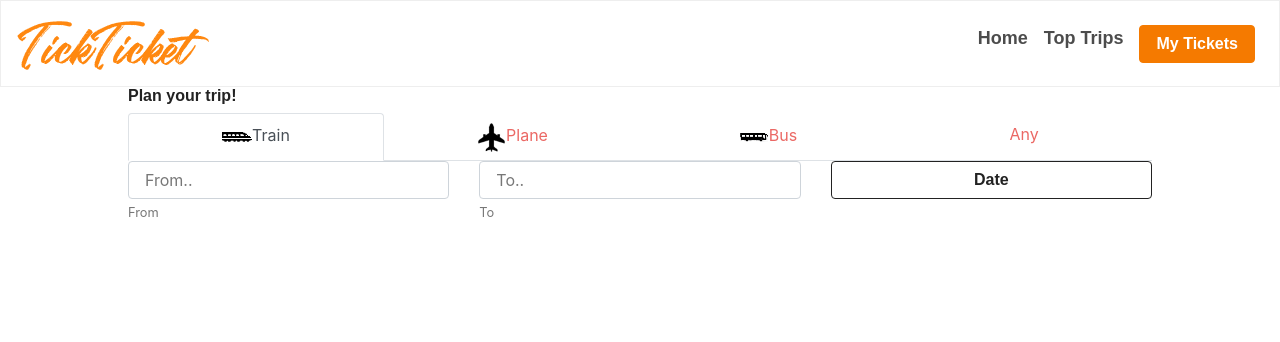
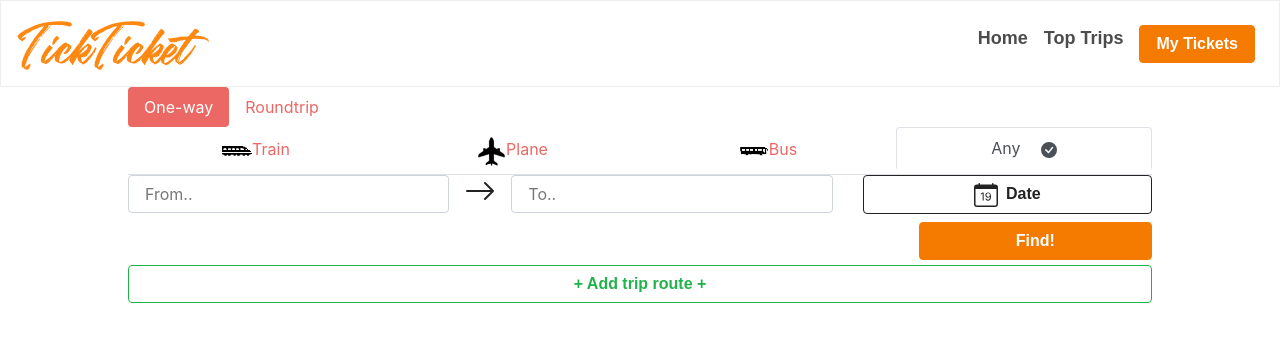
Before and after one commit to araneoAnicet/TickTicket, a React (Create React App) app in the folder tick_ticket/: page / in a window 1280 px wide. Shown: the top 342 px of the page. Built offline with nearby package versions, Linux system fonts and the light colour scheme; a web font is replaced by a local one.

Commit message:
add icons and Roundtrip fields

```diff
--- a/tick_ticket/src/App.js
+++ b/tick_ticket/src/App.js
@@ -1,16 +1,13 @@
 import React from 'react';
 import NavBar from './components/Navbar';
-import Searcher from './components/Searcher';
-import SearcherNav from './components/SearcherNav';
+import SearcherModeSelector from './components/SearcherModeSelector';
 import './App.css';
 
 function App() {
   return (
     <div>
       <NavBar/>
-      <Searcher>
-      <SearcherNav/>
-      </Searcher>
+      <SearcherModeSelector/>
     </div>
   );
 }
--- a/tick_ticket/src/components/Searcher.js
+++ b/tick_ticket/src/components/Searcher.js
@@ -1,36 +1,68 @@
-import React from 'react';
+import React, {useState} from 'react';
 import Form from 'react-bootstrap/Form';
 import Row from 'react-bootstrap/Row';
 import Col from 'react-bootstrap/Col';
 import Button from 'react-bootstrap/Button';
 import '../style.css';
+import SearcherNav from './SearcherNav';
 
 
 function Searcher(props) {
+    function deleteButtonComponent(props) {
+        return (
+            <Button variant="primary" block>
+                Remove
+                <svg style={{ marginLeft: '0.5em' }} width="1em" height="1em" viewBox="0 0 16 16" className="bi bi-x-circle-fill" fill="currentColor" xmlns="http://www.w3.org/2000/svg">
+  <path fill-rule="evenodd" d="M16 8A8 8 0 1 1 0 8a8 8 0 0 1 16 0zM5.354 4.646a.5.5 0 1 0-.708.708L7.293 8l-2.647 2.646a.5.5 0 0 0 .708.708L8 8.707l2.646 2.647a.5.5 0 0 0 .708-.708L8.707 8l2.647-2.646a.5.5 0 0 0-.708-.708L8 7.293 5.354 4.646z"/>
+</svg>
+            </Button>
+        );
+    }
+
+    var deleteButton;
+    if (props.hasDeleteButton) {
+        deleteButton = deleteButtonComponent()
+    }
     return (
-        <div className="edges-margin">
-            {props.children}
+        <div>
+            <SearcherNav/>
+                <Form style={{ margitBottom: '5em' }}>
+                <Row>
+                    <Col xs={4}>
+                    <Form.Control placeholder="From.." />
 
-                <Form>
-                <Row>
-                    <Col>
-                    <Form.Control placeholder="From.." />
-                    <Form.Text className="text-muted">
-                        From
-                    </Form.Text>
+                    </Col>
+                    <Col xs={0.3}>
+                    <svg width="2em" height="2em" viewBox="0 0 16 16" className="bi bi-arrow-right" fill="currentColor" xmlns="http://www.w3.org/2000/svg">
+  <path fill-rule="evenodd" d="M1 8a.5.5 0 0 1 .5-.5h11.793l-3.147-3.146a.5.5 0 0 1 .708-.708l4 4a.5.5 0 0 1 0 .708l-4 4a.5.5 0 0 1-.708-.708L13.293 8.5H1.5A.5.5 0 0 1 1 8z"/>
+</svg>
+                    </Col>
+                    <Col xs={4}>
+                    <Form.Control placeholder="To.." />
+
                     </Col>
                     <Col>
-                    <Form.Control placeholder="To.." />
-                    <Form.Text className="text-muted">
-                        To
-                    </Form.Text>
-                    </Col>
-                    <Col>
-                    <Button variant="outline-dark" block>Date</Button>
+                    <Button variant="outline-dark" block>
+                    <svg style={{marginRight: '0.5em'}} width="1.5em" height="1.5em" viewBox="0 0 16 16" class="bi bi-calendar-date" fill="currentColor" xmlns="http://www.w3.org/2000/svg">
+  <path fill-rule="evenodd" d="M3.5 0a.5.5 0 0 1 .5.5V1h8V.5a.5.5 0 0 1 1 0V1h1a2 2 0 0 1 2 2v11a2 2 0 0 1-2 2H2a2 2 0 0 1-2-2V3a2 2 0 0 1 2-2h1V.5a.5.5 0 0 1 .5-.5zM1 4v10a1 1 0 0 0 1 1h12a1 1 0 0 0 1-1V4H1z"/>
+  <path d="M6.445 11.688V6.354h-.633A12.6 12.6 0 0 0 4.5 7.16v.695c.375-.257.969-.62 1.258-.777h.012v4.61h.675zm1.188-1.305c.047.64.594 1.406 1.703 1.406 1.258 0 2-1.066 2-2.871 0-1.934-.781-2.668-1.953-2.668-.926 0-1.797.672-1.797 1.809 0 1.16.824 1.77 1.676 1.77.746 0 1.23-.376 1.383-.79h.027c-.004 1.316-.461 2.164-1.305 2.164-.664 0-1.008-.45-1.05-.82h-.684zm2.953-2.317c0 .696-.559 1.18-1.184 1.18-.601 0-1.144-.383-1.144-1.2 0-.823.582-1.21 1.168-1.21.633 0 1.16.398 1.16 1.23z"/>
+</svg>
+                        Date
+                        </Button>
                     </Col>
                 </Row>
+                {props.tripMode}
                 </Form>
-
+                <Row style={{ marginTop: '0.5em', marginBottom: '0.3em'}}>
+                    <Col>
+                    </Col>
+                    <Col xs="3">
+                        {deleteButton}
+                    </Col>
+                    <Col xs="3">
+                    <Button variant="danger" block>Find!</Button>
+                    </Col>
+                </Row>
         </div>
     );
 }
--- /dev/null
+++ b/tick_ticket/src/components/SearcherModeSelector.js
@@ -0,0 +1,61 @@
+import React, {useState} from 'react';
+import Nav from 'react-bootstrap/Nav';
+import Button from 'react-bootstrap/Button';
+import Form from 'react-bootstrap/Form';
+import Row from 'react-bootstrap/Row';
+import Col from 'react-bootstrap/Col';
+import '../style.css';
+import Searcher from './Searcher';
+
+
+function SearcherModeSelector(props) {
+    function roundTripComponent(props) {
+        return (
+
+                <Row>
+                    <Col xs={4}>
+                    <Form.Control placeholder="To.." />
+
+                    </Col>
+                    <Col xs={0.3}>
+                    <svg width="2em" height="2em" viewBox="0 0 16 16" class="bi bi-arrow-left" fill="currentColor" xmlns="http://www.w3.org/2000/svg">
+  <path fill-rule="evenodd" d="M15 8a.5.5 0 0 0-.5-.5H2.707l3.147-3.146a.5.5 0 1 0-.708-.708l-4 4a.5.5 0 0 0 0 .708l4 4a.5.5 0 0 0 .708-.708L2.707 8.5H14.5A.5.5 0 0 0 15 8z"/>
+</svg>
+                    </Col>
+                    <Col xs={4}>
+                    <Form.Control placeholder="From.." />
+
+                    </Col>
+                    <Col>
+                    <Button variant="outline-dark" block>
+                    <svg style={{marginRight: '0.5em'}} width="1.5em" height="1.5em" viewBox="0 0 16 16" class="bi bi-calendar-date" fill="currentColor" xmlns="http://www.w3.org/2000/svg">
+  <path fill-rule="evenodd" d="M3.5 0a.5.5 0 0 1 .5.5V1h8V.5a.5.5 0 0 1 1 0V1h1a2 2 0 0 1 2 2v11a2 2 0 0 1-2 2H2a2 2 0 0 1-2-2V3a2 2 0 0 1 2-2h1V.5a.5.5 0 0 1 .5-.5zM1 4v10a1 1 0 0 0 1 1h12a1 1 0 0 0 1-1V4H1z"/>
+  <path d="M6.445 11.688V6.354h-.633A12.6 12.6 0 0 0 4.5 7.16v.695c.375-.257.969-.62 1.258-.777h.012v4.61h.675zm1.188-1.305c.047.64.594 1.406 1.703 1.406 1.258 0 2-1.066 2-2.871 0-1.934-.781-2.668-1.953-2.668-.926 0-1.797.672-1.797 1.809 0 1.16.824 1.77 1.676 1.77.746 0 1.23-.376 1.383-.79h.027c-.004 1.316-.461 2.164-1.305 2.164-.664 0-1.008-.45-1.05-.82h-.684zm2.953-2.317c0 .696-.559 1.18-1.184 1.18-.601 0-1.144-.383-1.144-1.2 0-.823.582-1.21 1.168-1.21.633 0 1.16.398 1.16 1.23z"/>
+</svg>
+                        Date
+                        </Button>
+                    </Col>
+                </Row>
+
+        );
+    }
+    const [mode, setMode] = useState(null)  // true = one-way, false = Roundtrip
+    return (
+        <div className="edges-margin">
+            <Nav variant="pills" defaultActiveKey="oneWay">
+            <Nav.Item>
+                <Nav.Link href="#" eventKey="oneWay" onClick={() => {setMode(null)}}>One-way</Nav.Link>
+            </Nav.Item>
+            <Nav.Item>
+                <Nav.Link eventKey="roundTrip" onClick={() => {setMode(roundTripComponent())}}>Roundtrip</Nav.Link>
+            </Nav.Item>
+            </Nav>
+            <Searcher tripMode={mode} hasDeleteButton={false}/>
+            <Button variant="outline-success" block>
+            + Add trip route +
+        </Button>
+        </div>
+    );
+}
+
+export default SearcherModeSelector;
--- a/tick_ticket/src/components/SearcherNav.js
+++ b/tick_ticket/src/components/SearcherNav.js
@@ -1,4 +1,4 @@
-import React from 'react';
+import React, {useState} from 'react';
 import Nav from 'react-bootstrap/Nav';
 import Bus from '../Bus30.png';
 import Plane from '../Plane30.png';
@@ -6,24 +6,78 @@ import Train from '../Train30.png';
 
 
 function SearcherNav(props) {
+
+    function checkMark(props) {
+        return (
+            <svg
+            style={{marginLeft: '1em'}}
+            width="1em"
+            height="1em"
+            viewBox="0 0 16 16"
+            className="bi bi-check-circle-fill"
+            fill="currentColor"
+            xmlns="http://www.w3.org/2000/svg">
+      <path
+      fill-rule="evenodd"
+      d="M16 8A8 8 0 1 1 0 8a8 8 0 0 1 16 0zm-3.97-3.03a.75.75 0 0 0-1.08.022L7.477 9.417 5.384 7.323a.75.75 0 0 0-1.06 1.06L6.97 11.03a.75.75 0 0 0 1.079-.02l3.992-4.99a.75.75 0 0 0-.01-1.05z"/>
+    </svg>
+        );
+    }
+
+    const [transport, setTransport] = useState({
+        train: null,
+        plane: null,
+        bus: null,
+        any: checkMark()
+    });
+    function handleSelect(event) {
+        if (event === 'train') {
+            setTransport({
+                train: checkMark(),
+                plane: null,
+                bus: null,
+                any: null
+            });
+        } else if (event === 'plane') {
+            setTransport({
+                train: null,
+                plane: checkMark(),
+                bus: null,
+                any: null
+            });
+        } else if (event === 'bus') {
+            setTransport({
+                train: null,
+                plane: null,
+                bus: checkMark(),
+                any: null
+            });
+        } else if (event === 'any') {
+            setTransport({
+                train: null,
+                plane: null,
+                bus: null,
+                any: checkMark()
+            })
+        }
+    }
     return (
         <div>
-            <h6>Plan your trip!</h6>
-            <Nav justify variant="tabs" defaultActiveKey="/home">
+            <Nav justify variant="tabs" defaultActiveKey="any" onSelect={handleSelect}>
             <Nav.Item>
-                <Nav.Link href="/home"><img src={Train}></img>Train</Nav.Link>
+                <Nav.Link eventKey="train"><img src={Train}></img>Train {transport.train} </Nav.Link>
             </Nav.Item>
             <Nav.Item>
-                <Nav.Link eventKey="link-1"><img src={Plane}></img>Plane</Nav.Link>
+                <Nav.Link eventKey="plane"><img src={Plane}></img>Plane {transport.plane} </Nav.Link>
             </Nav.Item>
             <Nav.Item>
-                <Nav.Link eventKey="link-2">
-                <img src={Bus}></img>Bus
+                <Nav.Link eventKey="bus">
+                <img src={Bus}></img>Bus {transport.bus}
                 </Nav.Link>
             </Nav.Item>
             <Nav.Item>
-                <Nav.Link eventKey="link-3">
-                Any
+                <Nav.Link eventKey="any">
+                Any {transport.any}
                 </Nav.Link>
             </Nav.Item>
             </Nav>
--- a/tick_ticket/src/style.css
+++ b/tick_ticket/src/style.css
@@ -2,30 +2,3 @@
     margin-left: 10%;
     margin-right: 10%;
 }
-
-.arrow {
-    border: solid black;
-    border-width: 0 3px 3px 0;
-    display: inline-block;
-    padding: 3px;
-  }
-
-  .right {
-    transform: rotate(-45deg);
-    -webkit-transform: rotate(-45deg);
-  }
-
-  .left {
-    transform: rotate(135deg);
-    -webkit-transform: rotate(135deg);
-  }
-
-  .up {
-    transform: rotate(-135deg);
-    -webkit-transform: rotate(-135deg);
-  }
-
-  .down {
-    transform: rotate(45deg);
-    -webkit-transform: rotate(45deg);
-  }
```
